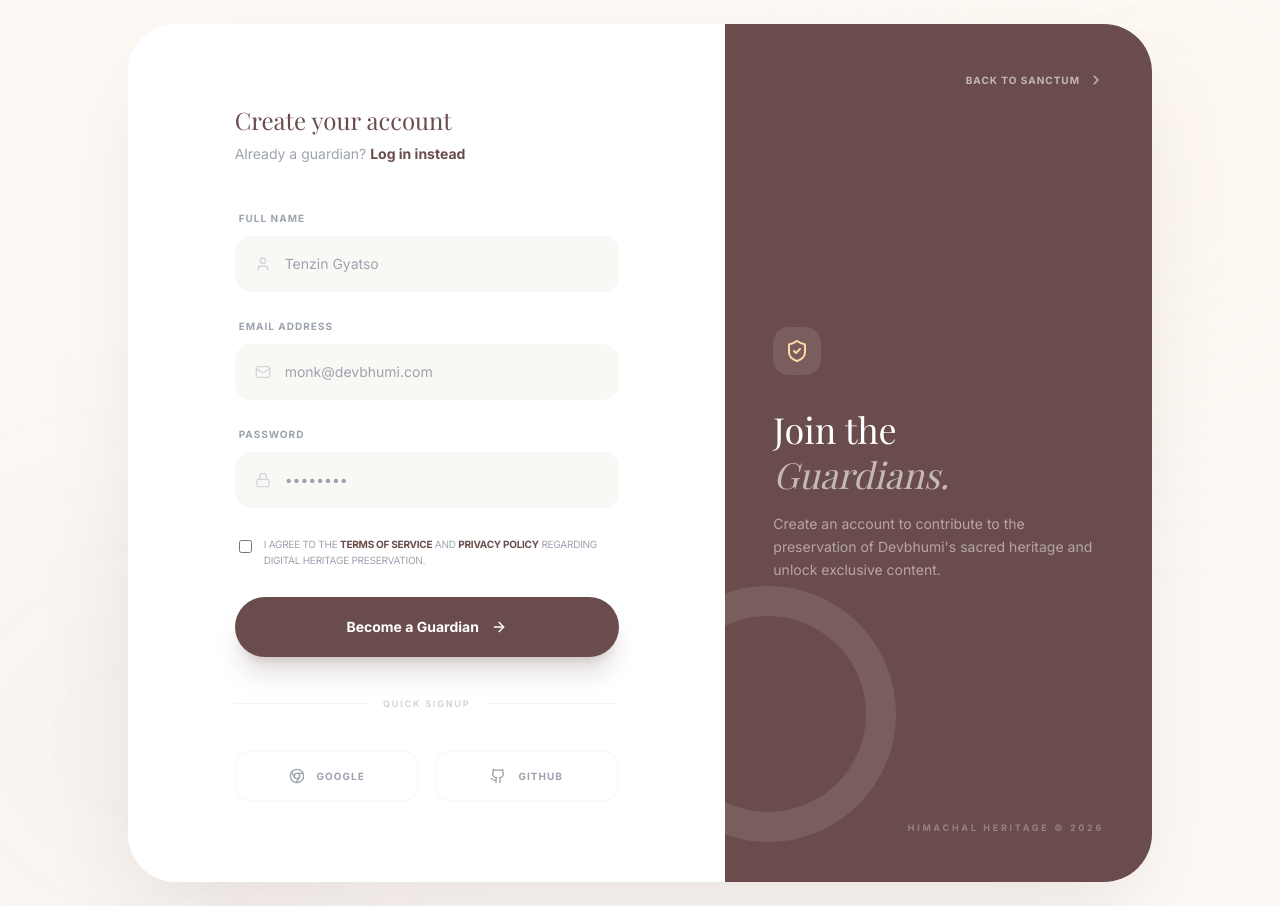
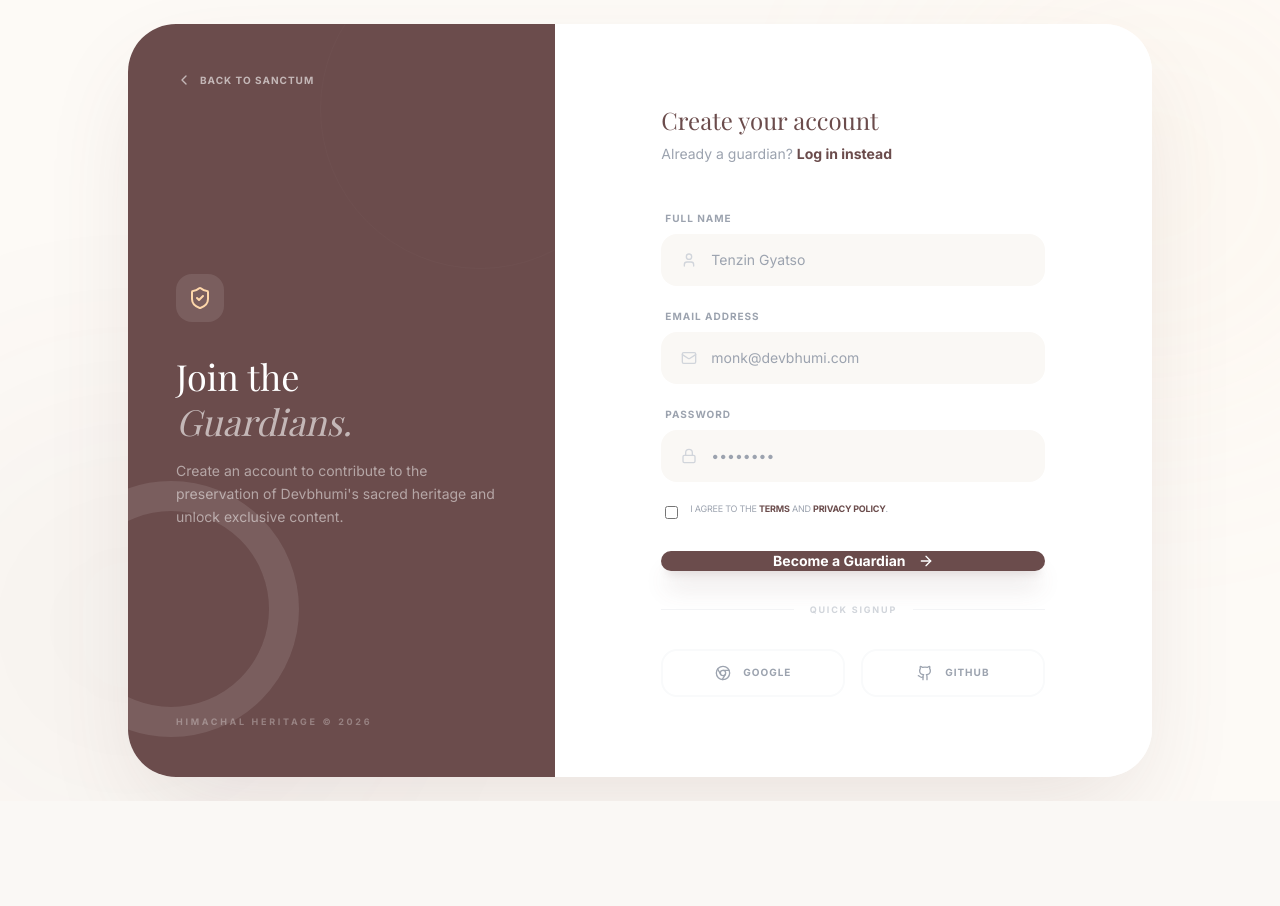
Before and after one commit to Aadi-110i/Himachal-Pradesh, a React (Vite) app: page /signup in a window 1280 px wide. After the commit the page ends 801 px from the top, so only its background shows below. Built offline with nearby package versions, Linux system fonts and the light colour scheme; a web font is replaced by a local one.

Commit message:
Finalize Signup page layout to match Login page dimensions and style

```diff
--- a/src/pages/Signup.jsx
+++ b/src/pages/Signup.jsx
@@ -17,9 +17,9 @@ const Signup = () => {
       <motion.div
         initial={{ opacity: 0, y: 20 }}
         animate={{ opacity: 1, y: 0 }}
-        className="w-full max-w-5xl bg-white rounded-[3rem] shadow-[0_40px_100px_-20px_rgba(107,76,76,0.15)] flex flex-col md:flex-row-reverse overflow-hidden relative z-10"
+        className="w-full max-w-5xl bg-white rounded-[3rem] shadow-[0_40px_100px_-20px_rgba(107,76,76,0.15)] flex flex-col md:flex-row overflow-hidden relative z-10"
       >
-        {/* Left Side: Visual/Brand (Reversed for Signup) */}
+        {/* Left Side: Visual/Brand */}
         <div className="w-full md:w-5/12 bg-maroon p-12 text-white flex flex-col justify-between relative overflow-hidden">
            <div className="absolute inset-0 opacity-10 pointer-events-none">
               <div className="absolute bottom-10 left-[-20%] w-64 h-64 border-[30px] border-white rounded-full" />
@@ -28,10 +28,10 @@ const Signup = () => {
 
            <button
             onClick={() => navigate('/')}
-            className="flex items-center gap-2 text-white/60 hover:text-white transition-colors group self-end"
+            className="flex items-center gap-2 text-white/60 hover:text-white transition-colors group"
            >
+             <ChevronLeft className="w-4 h-4 group-hover:-translate-x-1 transition-transform" />
              <span className="text-[10px] font-bold uppercase tracking-widest">Back to Sanctum</span>
-             <ChevronLeft className="w-4 h-4 group-hover:translate-x-1 transition-transform rotate-180" />
            </button>
 
            <div className="relative z-10">
@@ -44,7 +44,7 @@ const Signup = () => {
               </p>
            </div>
 
-           <div className="flex items-center gap-4 text-white/30 self-end">
+           <div className="flex items-center gap-4 text-white/30">
               <span className="text-[9px] font-bold uppercase tracking-[0.3em]">Himachal Heritage © 2026</span>
            </div>
         </div>
@@ -57,71 +57,71 @@ const Signup = () => {
                  <p className="text-sm text-gray-400">Already a guardian? <button onClick={() => navigate('/login')} className="text-maroon font-bold hover:underline">Log in instead</button></p>
               </div>
 
-              <form className="space-y-5" onSubmit={(e) => e.preventDefault()}>
-                 <div className="space-y-2">
+              <form className="space-y-4" onSubmit={(e) => e.preventDefault()}>
+                 <div className="space-y-1.5">
                     <label className="text-[10px] font-bold text-gray-400 uppercase tracking-widest ml-1">Full Name</label>
                     <div className="relative group">
                        <User className="absolute left-5 top-1/2 -translate-y-1/2 w-4 h-4 text-gray-300 group-focus-within:text-maroon transition-colors" />
                        <input
                         type="text"
                         placeholder="Tenzin Gyatso"
-                        className="w-full bg-cream rounded-2xl py-4 pl-12 pr-6 text-sm border-2 border-transparent focus:bg-white focus:border-maroon/10 focus:ring-0 transition-all outline-none"
+                        className="w-full bg-cream rounded-2xl py-3.5 pl-12 pr-6 text-sm border-2 border-transparent focus:bg-white focus:border-maroon/10 focus:ring-0 transition-all outline-none"
                        />
                     </div>
                  </div>
 
-                 <div className="space-y-2">
+                 <div className="space-y-1.5">
                     <label className="text-[10px] font-bold text-gray-400 uppercase tracking-widest ml-1">Email Address</label>
                     <div className="relative group">
                        <Mail className="absolute left-5 top-1/2 -translate-y-1/2 w-4 h-4 text-gray-300 group-focus-within:text-maroon transition-colors" />
                        <input
                         type="email"
                         placeholder="monk@devbhumi.com"
-                        className="w-full bg-cream rounded-2xl py-4 pl-12 pr-6 text-sm border-2 border-transparent focus:bg-white focus:border-maroon/10 focus:ring-0 transition-all outline-none"
+                        className="w-full bg-cream rounded-2xl py-3.5 pl-12 pr-6 text-sm border-2 border-transparent focus:bg-white focus:border-maroon/10 focus:ring-0 transition-all outline-none"
                        />
                     </div>
                  </div>
 
-                 <div className="space-y-2">
+                 <div className="space-y-1.5">
                     <label className="text-[10px] font-bold text-gray-400 uppercase tracking-widest ml-1">Password</label>
                     <div className="relative group">
                        <Lock className="absolute left-5 top-1/2 -translate-y-1/2 w-4 h-4 text-gray-300 group-focus-within:text-maroon transition-colors" />
                        <input
                         type="password"
                         placeholder="••••••••"
-                        className="w-full bg-cream rounded-2xl py-4 pl-12 pr-6 text-sm border-2 border-transparent focus:bg-white focus:border-maroon/10 focus:ring-0 transition-all outline-none"
+                        className="w-full bg-cream rounded-2xl py-3.5 pl-12 pr-6 text-sm border-2 border-transparent focus:bg-white focus:border-maroon/10 focus:ring-0 transition-all outline-none"
                        />
                     </div>
                  </div>
 
-                 <div className="flex items-start gap-3 px-1 py-2">
+                 <div className="flex items-start gap-3 px-1 pt-1 pb-4">
                     <input type="checkbox" className="mt-1 rounded border-gray-200 text-maroon focus:ring-maroon/20 cursor-pointer" />
-                    <p className="text-[10px] text-gray-400 leading-relaxed uppercase tracking-tight">
-                       I agree to the <span className="text-maroon font-bold">Terms of Service</span> and <span className="text-maroon font-bold">Privacy Policy</span> regarding digital heritage preservation.
+                    <p className="text-[9px] text-gray-400 leading-relaxed uppercase tracking-tight">
+                       I agree to the <span className="text-maroon font-bold">Terms</span> and <span className="text-maroon font-bold">Privacy Policy</span>.
                     </p>
                  </div>
 
                  <button
                   onClick={() => navigate('/dashboard')}
-                  className="w-full bg-maroon text-white py-5 rounded-full font-bold text-sm shadow-xl shadow-maroon/20 hover:scale-[1.02] active:scale-95 transition-all flex items-center justify-center gap-3 group"
+                  className="w-full bg-maroon text-white py-4.5 rounded-full font-bold text-sm shadow-xl shadow-maroon/20 hover:scale-[1.02] active:scale-95 transition-all flex items-center justify-center gap-3 group"
                  >
                    Become a Guardian
                    <ArrowRight className="w-4 h-4 group-hover:translate-x-1 transition-transform" />
                  </button>
               </form>
 
-              <div className="my-10 flex items-center gap-4">
+              <div className="my-8 flex items-center gap-4">
                  <div className="flex-grow h-px bg-gray-100" />
                  <span className="text-[9px] font-bold text-gray-300 uppercase tracking-[0.2em]">Quick Signup</span>
                  <div className="flex-grow h-px bg-gray-100" />
               </div>
 
               <div className="grid grid-cols-2 gap-4">
-                 <button className="flex items-center justify-center gap-3 py-4 border-2 border-gray-50 rounded-2xl hover:bg-gray-50 hover:border-gray-100 transition-all group">
+                 <button className="flex items-center justify-center gap-3 py-3.5 border-2 border-gray-50 rounded-2xl hover:bg-gray-50 hover:border-gray-100 transition-all group">
                     <Chrome className="w-4 h-4 text-gray-400 group-hover:text-maroon transition-colors" />
                     <span className="text-[10px] font-bold uppercase tracking-widest text-gray-400 group-hover:text-maroon">Google</span>
                  </button>
-                 <button className="flex items-center justify-center gap-3 py-4 border-2 border-gray-50 rounded-2xl hover:bg-gray-50 hover:border-gray-100 transition-all group">
+                 <button className="flex items-center justify-center gap-3 py-3.5 border-2 border-gray-50 rounded-2xl hover:bg-gray-50 hover:border-gray-100 transition-all group">
                     <Github className="w-4 h-4 text-gray-400 group-hover:text-maroon transition-colors" />
                     <span className="text-[10px] font-bold uppercase tracking-widest text-gray-400 group-hover:text-maroon">Github</span>
                  </button>
```
